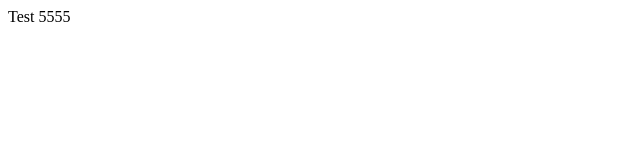
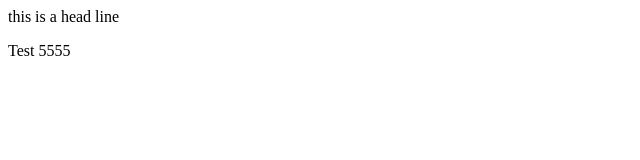
Before and after one commit to hazelduffell/hazelduffell.github.io.old, a plain HTML site: page index.html in a window 1280 px wide. Shown: the whole page, without its empty margins (0-640 px from the left). Drawn offline with Linux system fonts and the light colour scheme.

Commit message:
A line
a head line

```diff
--- a/index.html
+++ b/index.html
@@ -1 +1,2 @@
+<h>this is a head line</h>
 <p>Test 5555</p>
```
